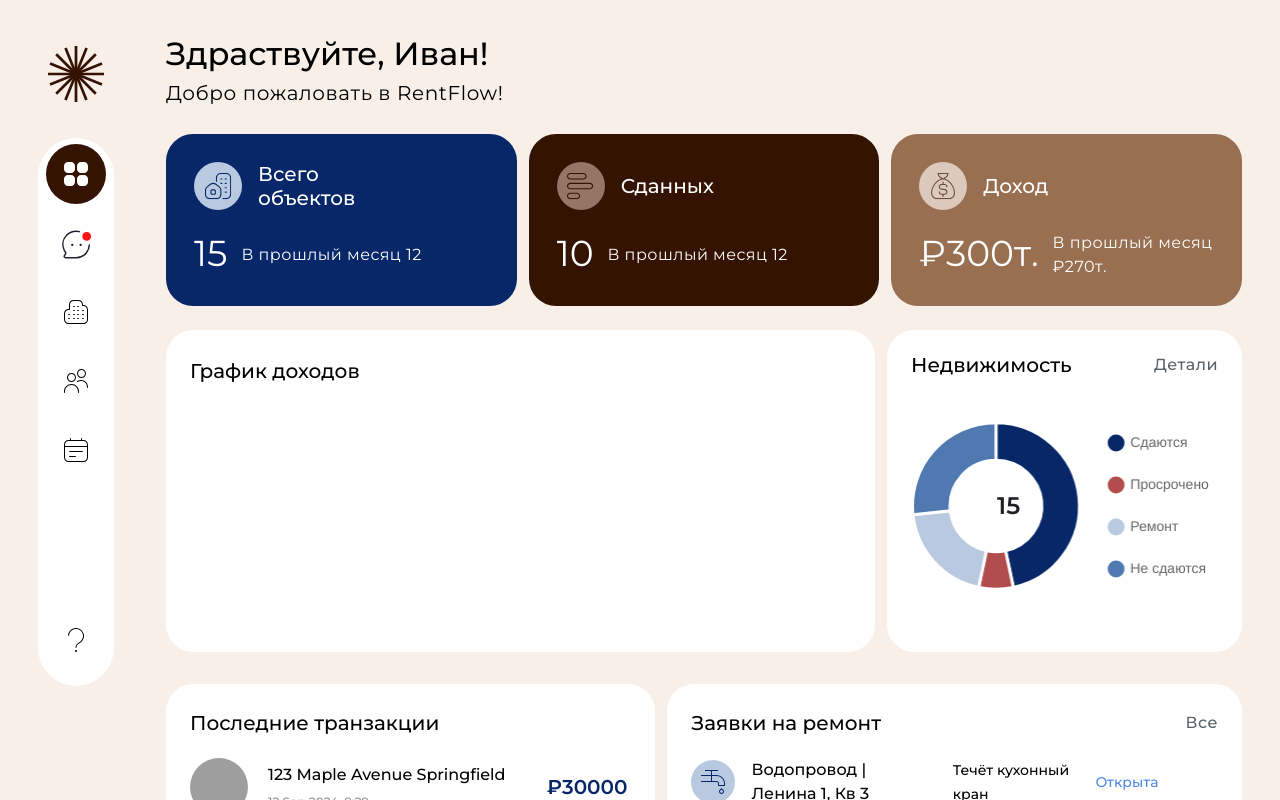
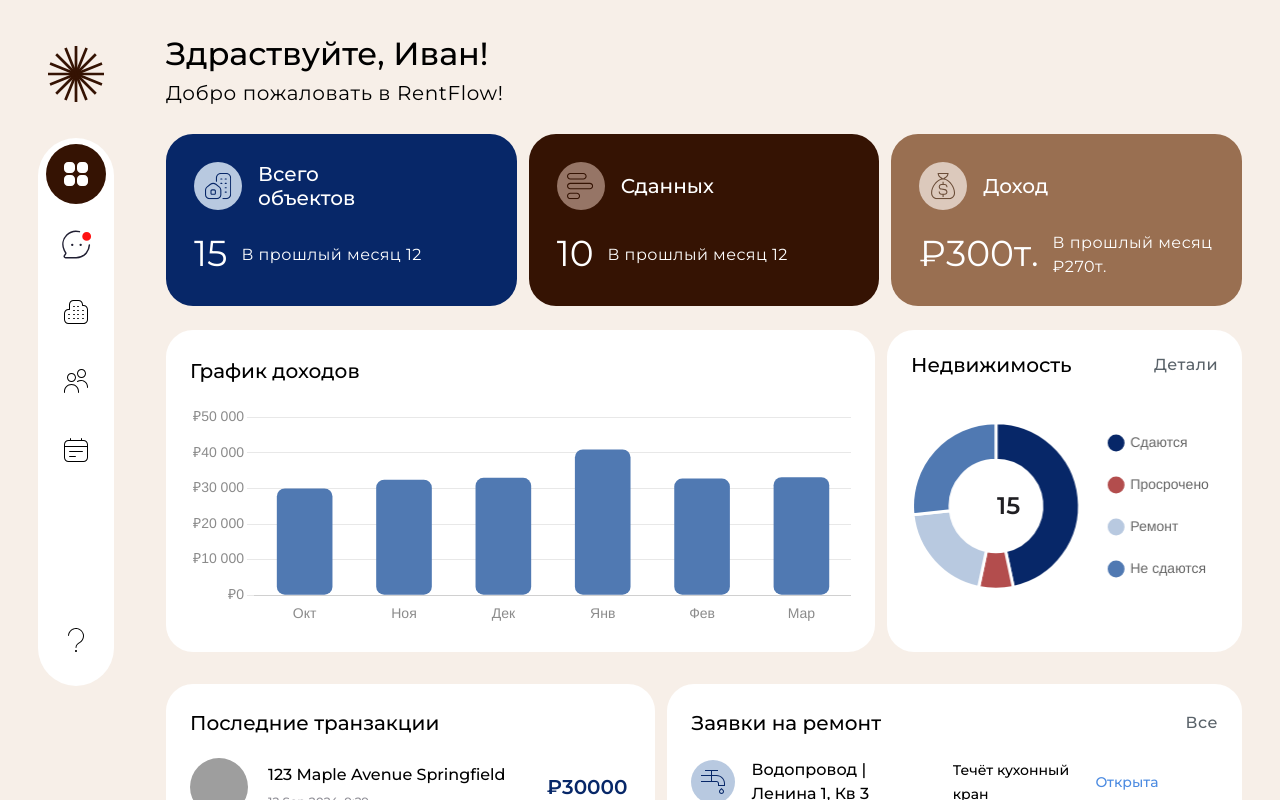
Before and after one commit to Dolfi-er/RentFlow, a Vue app in the folder frontend/: page / in a window 1280 px wide. Shown: the top 800 px of the page. Built offline with nearby package versions, Linux system fonts and the light colour scheme; no server answers; grey boxes are pictures that could not be loaded; a web font is replaced by a local one.

Commit message:
feat(dashboard)-frontend: add revenue schedule chart markup

```diff
--- a/frontend/src/modules/dashboard/components/LastTransactions.vue
+++ b/frontend/src/modules/dashboard/components/LastTransactions.vue
@@ -6,5 +6,6 @@
   <section class="bg-white px-6 pt-6 rounded-[27px] h-77 flex flex-col">
     <h3 class="text-[20px]">Последние транзакции</h3>
     <TransactionsList />
+    <div></div>
   </section>
 </template>
--- a/frontend/src/modules/dashboard/components/RevenueSchedule.vue
+++ b/frontend/src/modules/dashboard/components/RevenueSchedule.vue
@@ -1,5 +1,127 @@
+<script setup lang="ts">
+  import { computed } from 'vue'
+  import { Bar } from 'vue-chartjs'
+  import {
+    Chart as ChartJS,
+    CategoryScale,
+    LinearScale,
+    BarElement,
+    Title,
+    Tooltip,
+    type TooltipItem,
+  } from 'chart.js'
+
+  ChartJS.register(CategoryScale, LinearScale, BarElement, Title, Tooltip)
+
+  const monthlyData = [30000, 32500, 33000, 41000, 32800, 33200]
+
+  const months = computed(() => {
+    const result: string[] = []
+    const now = new Date()
+    const monthNames = [
+      'Янв',
+      'Фев',
+      'Мар',
+      'Апр',
+      'Май',
+      'Июн',
+      'Июл',
+      'Авг',
+      'Сен',
+      'Окт',
+      'Ноя',
+      'Дек',
+    ]
+
+    for (let i = 5; i >= 0; i--) {
+      const date = new Date(now.getFullYear(), now.getMonth() - i, 1)
+      result.push(monthNames[date.getMonth()] as string)
+    }
+
+    return result
+  })
+
+  const chartData = computed(() => ({
+    labels: months.value,
+    datasets: [
+      {
+        data: monthlyData,
+        backgroundColor: '#5079B2',
+        borderRadius: 8,
+        borderSkipped: false,
+        hoverBackgroundColor: '#072768',
+        barPercentage: 0.7,
+      },
+    ],
+  }))
+
+  const chartOptions = {
+    responsive: true,
+    maintainAspectRatio: false,
+    plugins: {
+      legend: {
+        display: false,
+      },
+      tooltip: {
+        backgroundColor: '#E3E4EA',
+        titleColor: '#45515C',
+        bodyColor: '#1A1A2E',
+        bodyFont: {
+          size: 14,
+          weight: 'bold' as const,
+        },
+        padding: 12,
+        cornerRadius: 8,
+        displayColors: false,
+        callbacks: {
+          label: (item: TooltipItem<'bar'>) => {
+            const value = item.parsed.y
+            return `₽${value!.toLocaleString('ru-RU')}`
+          },
+        },
+      },
+    },
+    scales: {
+      x: {
+        grid: {
+          display: false,
+        },
+        ticks: {
+          color: '#8B8B8B',
+          font: {
+            size: 14,
+          },
+        },
+      },
+      y: {
+        beginAtZero: true,
+        grid: {
+          color: '#E8E8E8',
+        },
+        ticks: {
+          color: '#8B8B8B',
+          font: {
+            size: 14,
+          },
+          callback: (value: string | number) => {
+            const num = typeof value === 'number' ? value : parseInt(value, 10)
+            return `₽${num.toLocaleString('ru-RU')}`
+          },
+          stepSize: 10000,
+        },
+        border: {
+          display: false,
+        },
+      },
+    },
+  }
+</script>
+
 <template>
-  <section class="bg-white rounded-[27px] py-6.5 px-6 h-80.5">
+  <section class="bg-white rounded-[27px] py-6.5 px-6 h-80.5 flex flex-col gap-5">
     <h3 class="text-[20px]">График доходов</h3>
+    <div class="flex-1">
+      <Bar :data="chartData" :options="chartOptions" />
+    </div>
   </section>
 </template>
```
